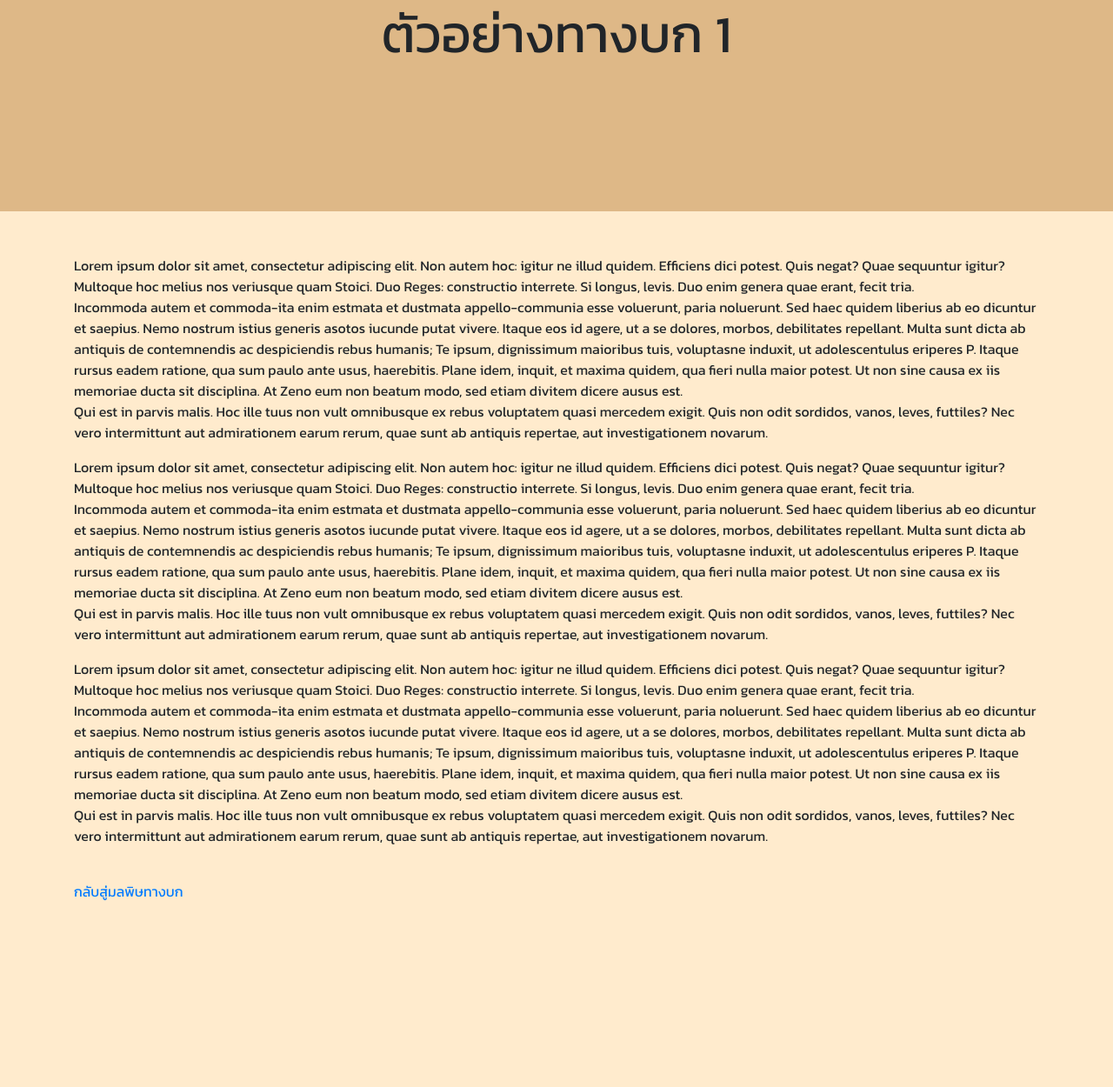
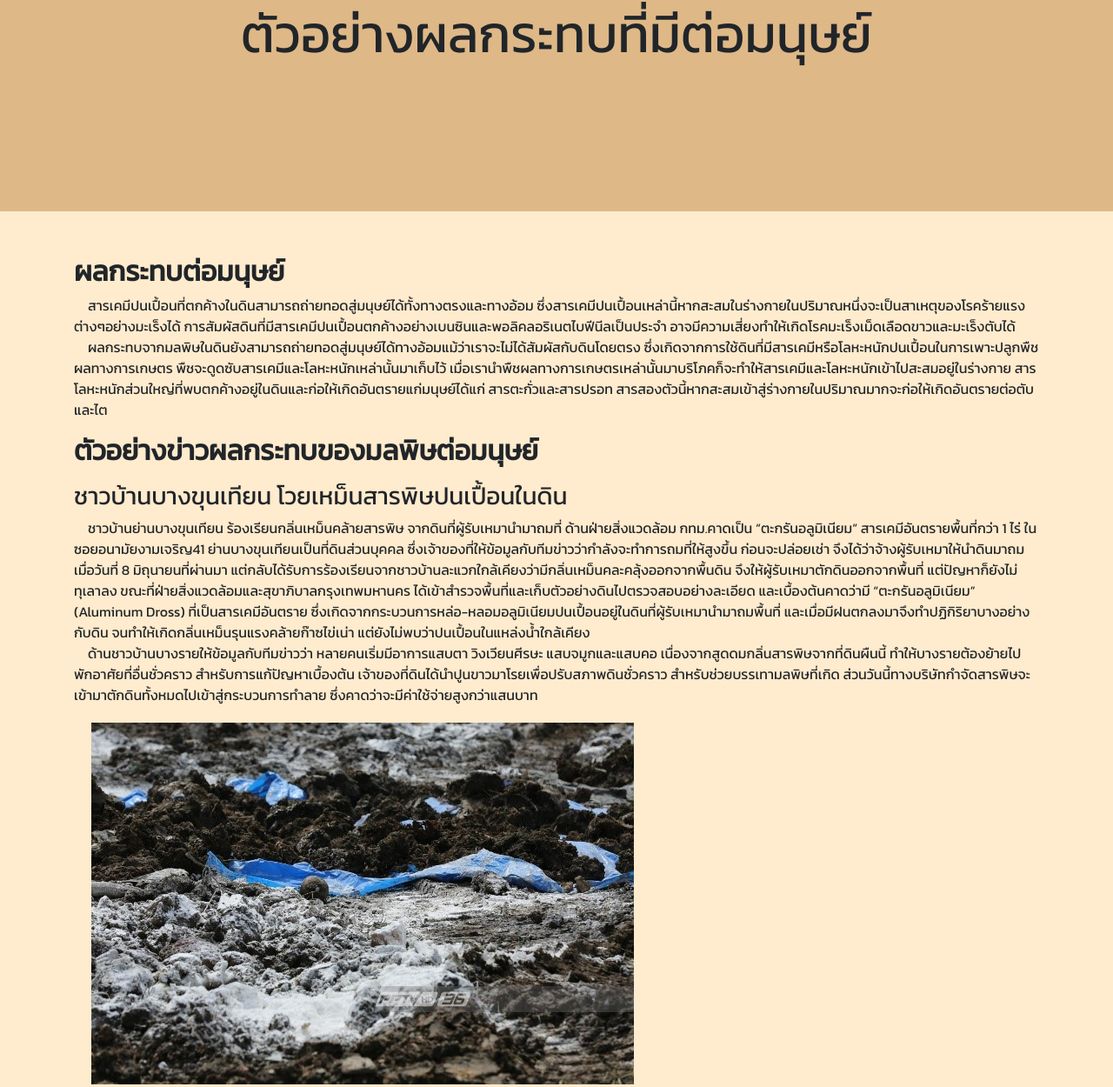
Before and after one commit to Kana-P/WebTech2019, a plain HTML site: page gnd_ex01.html in a window 1280 px wide. Shown: the part 213-1463 px from the top of the page at 87% size. Before the commit the page ends 1280 px from the top, so only its background shows below. Drawn offline with nearby package versions, Linux system fonts and the light colour scheme.

Commit message:
Add content

```diff
--- a/gnd_ex01.html
+++ b/gnd_ex01.html
@@ -57,58 +57,55 @@ n.css">
     <div class="container-fluid head">
         <div class="row h-100">
             <div class="col-sm-12 my-auto">
-                <h1 style="font-size: 60px;">ตัวอย่างทางบก 1</h1>
+                <h1 style="font-size: 60px;">ตัวอย่างผลกระทบที่มีต่อมนุษย์</h1>
             </div>
         </div>
     </div>
 
     <!-- เนื้อหา -->
     <div class="container">
-        <p>Lorem ipsum dolor sit amet, consectetur adipiscing elit. Non autem hoc: igitur ne illud quidem. Efficiens
-            dici potest. Quis negat? Quae sequuntur igitur? Multoque hoc melius nos veriusque quam Stoici. Duo Reges:
-            constructio interrete. Si longus, levis. Duo enim genera quae erant, fecit tria.<br>
+        <p>
+            <h2><b>ผลกระทบต่อมนุษย์</b></h2>
+            &emsp;สารเคมีปนเปื้อนที่ตกค้างในดินสามารถถ่ายทอดสู่มนุษย์ได้ทั้งทางตรงและทางอ้อม
+            ซึ่งสารเคมีปนเปื้อนเหล่านี้หากสะสมในร่างกายในปริมาณหนึ่งจะเป็นสาเหตุของโรคร้ายแรงต่างๆอย่างมะเร็งได้
+            การสัมผัสดินที่มีสารเคมีปนเปื้อนตกค้างอย่างเบนซินและพอลิคลอริเนตไบฟีนีลเป็นประจำ
+            อาจมีความเสี่ยงทำให้เกิดโรคมะเร็งเม็ดเลือดขาวและมะเร็งตับได้<br>
+            &emsp;ผลกระทบจากมลพิษในดินยังสามารถถ่ายทอดสู่มนุษย์ได้ทางอ้อมแม้ว่าเราจะไม่ได้สัมผัสกับดินโดยตรง
+            ซึ่งเกิดจากการใช้ดินที่มีสารเคมีหรือโลหะหนักปนเปื้อนในการเพาะปลูกพืชผลทางการเกษตร
+            พืชจะดูดซับสารเคมีและโลหะหนักเหล่านั้นมาเก็บไว้
+            เมื่อเรานำพืชผลทางการเกษตรเหล่านั้นมาบริโภคก็จะทำให้สารเคมีและโลหะหนักเข้าไปสะสมอยู่ในร่างกาย
+            สารโลหะหนักส่วนใหญ่ที่พบตกค้างอยู่ในดินและก่อให้เกิดอันตรายแก่มนุษย์ได้แก่ สารตะกั่วและสารปรอท
+            สารสองตัวนี้หากสะสมเข้าสู่ร่างกายในปริมาณมากจะก่อให้เกิดอันตรายต่อตับและไต
+            <br>
+        </p>
+        <p>
+            <h2><b>ตัวอย่างข่าวผลกระทบของมลพิษต่อมนุษย์</b></h2>
+        </p>
+        <p>
+            <h3>ชาวบ้านบางขุนเทียน โวยเหม็นสารพิษปนเปื้อนในดิน</h3>
 
-            Incommoda autem et commoda-ita enim estmata et dustmata appello-communia esse voluerunt, paria noluerunt.
-            Sed haec quidem liberius ab eo dicuntur et saepius. Nemo nostrum istius generis asotos iucunde putat vivere.
-            Itaque eos id agere, ut a se dolores, morbos, debilitates repellant. Multa sunt dicta ab antiquis de
-            contemnendis ac despiciendis rebus humanis; Te ipsum, dignissimum maioribus tuis, voluptasne induxit, ut
-            adolescentulus eriperes P. Itaque rursus eadem ratione, qua sum paulo ante usus, haerebitis. Plane idem,
-            inquit, et maxima quidem, qua fieri nulla maior potest. Ut non sine causa ex iis memoriae ducta sit
-            disciplina. At Zeno eum non beatum modo, sed etiam divitem dicere ausus est.<br>
+            &emsp;ชาวบ้านย่านบางขุนเทียน ร้องเรียนกลิ่นเหม็นคล้ายสารพิษ จากดินที่ผู้รับเหมานำมาถมที่ ด้านฝ่ายสิ่งแวดล้อม
+            กทม.คาดเป็น “ตะกรันอลูมิเนียม”
+            สารเคมีอันตรายพื้นที่กว่า 1 ไร่ ในซอยอนามัยงามเจริญ41 ย่านบางขุนเทียนเป็นที่ดินส่วนบุคคล
+            ซึ่งเจ้าของที่ให้ข้อมูลกับทีมข่าวว่ากำลังจะทำการถมที่ให้สูงขึ้น ก่อนจะปล่อยเช่า
+            จึงได้ว่าจ้างผู้รับเหมาให้นำดินมาถม เมื่อวันที่ 8 มิถุนายนที่ผ่านมา
+            แต่กลับได้รับการร้องเรียนจากชาวบ้านละแวกใกล้เคียงว่ามีกลิ่นเหม็นคละคลุ้งออกจากพื้นดิน
+            จึงให้ผู้รับเหมาตักดินออกจากพื้นที่ แต่ปัญหาก็ยังไม่ทุเลาลง
+            ขณะที่ฝ่ายสิ่งแวดล้อมและสุขาภิบาลกรุงเทพมหานคร ได้เข้าสำรวจพื้นที่และเก็บตัวอย่างดินไปตรวจสอบอย่างละเอียด
+            และเบื้องต้นคาดว่ามี “ตะกรันอลูมิเนียม” (Aluminum Dross) ที่เป็นสารเคมีอันตราย
+            ซึ่งเกิดจากกระบวนการหล่อ-หลอมอลูมิเนียมปนเปื้อนอยู่ในดินที่ผู้รับเหมานำมาถมพื้นที่
+            และเมื่อมีฝนตกลงมาจึงทำปฏิกิริยาบางอย่างกับดิน จนทำให้เกิดกลิ่นเหม็นรุนแรงคล้ายก๊าซไข่เน่า
+            แต่ยังไม่พบว่าปนเปื้อนในแหล่งน้ำใกล้เคียง<br>
+            &emsp;ด้านชาวบ้านบางรายให้ข้อมูลกับทีมข่าวว่า หลายคนเริ่มมีอาการแสบตา วิงเวียนศีรษะ แสบจมูกและแสบคอ
+            เนื่องจากสูดดมกลิ่นสารพิษจากที่ดินผืนนี้ ทำให้บางรายต้องย้ายไปพักอาศัยที่อื่นชั่วคราว
+            สำหรับการแก้ปัญหาเบื้องต้น เจ้าของที่ดินได้นำปูนขาวมาโรยเพื่อปรับสภาพดินชั่วคราว
+            สำหรับช่วยบรรเทามลพิษที่เกิด ส่วนวันนี้ทางบริษัทกำจัดสารพิษจะเข้ามาตักดินทั้งหมดไปเข้าสู่กระบวนการทำลาย
+            ซึ่งคาดว่าจะมีค่าใช้จ่ายสูงกว่าแสนบาท
+            <br>
+            <img src="media/exsoi1.jpg"style="max-width: 60%; margin:20px">
+            <img src="media/exsoi11.jpg"style="max-width: 60%; margin:20px">
 
-            Qui est in parvis malis. Hoc ille tuus non vult omnibusque ex rebus voluptatem quasi mercedem exigit. Quis
-            non odit sordidos, vanos, leves, futtiles? Nec vero intermittunt aut admirationem earum rerum, quae sunt ab
-            antiquis repertae, aut investigationem novarum.</p>
-        <p>Lorem ipsum dolor sit amet, consectetur adipiscing elit. Non autem hoc: igitur ne illud quidem. Efficiens
-            dici potest. Quis negat? Quae sequuntur igitur? Multoque hoc melius nos veriusque quam Stoici. Duo Reges:
-            constructio interrete. Si longus, levis. Duo enim genera quae erant, fecit tria.<br>
-
-            Incommoda autem et commoda-ita enim estmata et dustmata appello-communia esse voluerunt, paria noluerunt.
-            Sed haec quidem liberius ab eo dicuntur et saepius. Nemo nostrum istius generis asotos iucunde putat vivere.
-            Itaque eos id agere, ut a se dolores, morbos, debilitates repellant. Multa sunt dicta ab antiquis de
-            contemnendis ac despiciendis rebus humanis; Te ipsum, dignissimum maioribus tuis, voluptasne induxit, ut
-            adolescentulus eriperes P. Itaque rursus eadem ratione, qua sum paulo ante usus, haerebitis. Plane idem,
-            inquit, et maxima quidem, qua fieri nulla maior potest. Ut non sine causa ex iis memoriae ducta sit
-            disciplina. At Zeno eum non beatum modo, sed etiam divitem dicere ausus est.<br>
-
-            Qui est in parvis malis. Hoc ille tuus non vult omnibusque ex rebus voluptatem quasi mercedem exigit. Quis
-            non odit sordidos, vanos, leves, futtiles? Nec vero intermittunt aut admirationem earum rerum, quae sunt ab
-            antiquis repertae, aut investigationem novarum.</p>
-        <p>Lorem ipsum dolor sit amet, consectetur adipiscing elit. Non autem hoc: igitur ne illud quidem. Efficiens
-            dici potest. Quis negat? Quae sequuntur igitur? Multoque hoc melius nos veriusque quam Stoici. Duo Reges:
-            constructio interrete. Si longus, levis. Duo enim genera quae erant, fecit tria.<br>
-
-            Incommoda autem et commoda-ita enim estmata et dustmata appello-communia esse voluerunt, paria noluerunt.
-            Sed haec quidem liberius ab eo dicuntur et saepius. Nemo nostrum istius generis asotos iucunde putat vivere.
-            Itaque eos id agere, ut a se dolores, morbos, debilitates repellant. Multa sunt dicta ab antiquis de
-            contemnendis ac despiciendis rebus humanis; Te ipsum, dignissimum maioribus tuis, voluptasne induxit, ut
-            adolescentulus eriperes P. Itaque rursus eadem ratione, qua sum paulo ante usus, haerebitis. Plane idem,
-            inquit, et maxima quidem, qua fieri nulla maior potest. Ut non sine causa ex iis memoriae ducta sit
-            disciplina. At Zeno eum non beatum modo, sed etiam divitem dicere ausus est.<br>
-
-            Qui est in parvis malis. Hoc ille tuus non vult omnibusque ex rebus voluptatem quasi mercedem exigit. Quis
-            non odit sordidos, vanos, leves, futtiles? Nec vero intermittunt aut admirationem earum rerum, quae sunt ab
-            antiquis repertae, aut investigationem novarum.</p><br>
+        </p><br>
         <a href="ground.html" align="right">กลับสู่มลพิษทางบก</a>
     </div>
     <!-- External Script for To Top Button -->
```
